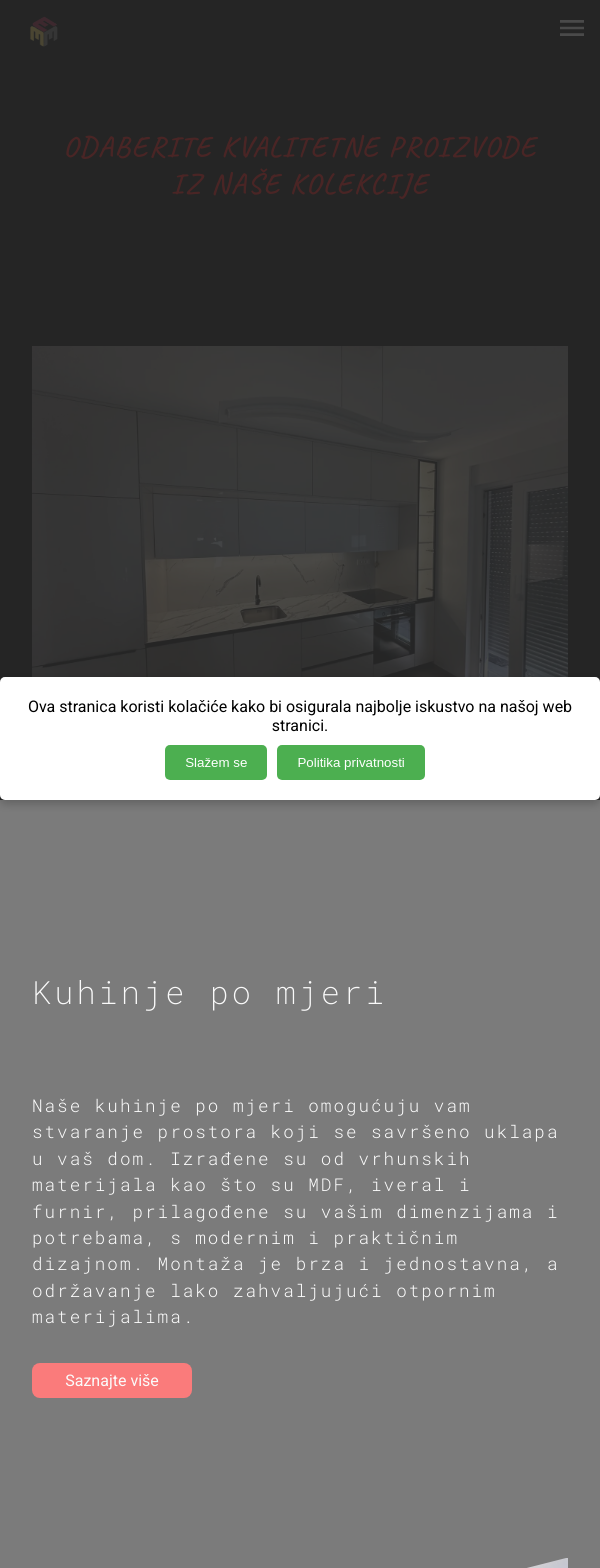
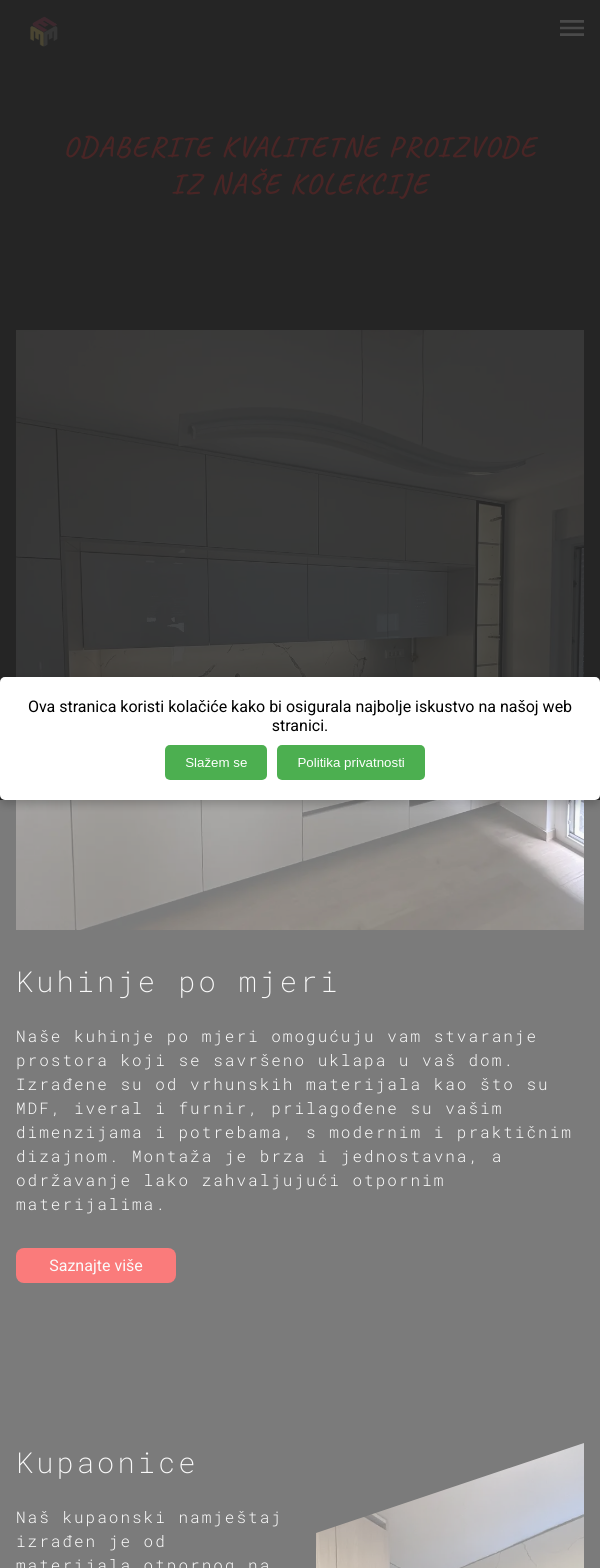
Before and after one commit to AlenZguric/in-3minterijeri, a React (Create React App) app: page /proizvodi in a window 600 px wide. Shown: the top 1568 px of the page. Built offline with nearby package versions, Linux system fonts and the light colour scheme; a web font is replaced by a local one.

Commit message:
"Updated galleryPage.css and galleryPage.scss: modified styles for .article-about, .article-about-box-descriptions, and .article-about-box elements, including layout, padding, margins, and image styling."

```diff
--- a/src/styles/pages/galleryPage.css
+++ b/src/styles/pages/galleryPage.css
@@ -169,23 +169,39 @@
   .gallery-page main .main-container .article-about {
     flex-direction: column;
     height: auto;
-    margin-bottom: 6rem;
+  }
+  .gallery-page main .main-container .article-about:nth-child(even) {
+    flex-direction: row-reverse;
+    position: relative;
+    height: 100%;
   }
   .gallery-page main .main-container .article-about .article-about-box-descriptions,
   .gallery-page main .main-container .article-about .article-about-box {
     width: 100%;
-    padding: 2rem;
+    padding: 1rem;
+    margin: 0;
+  }
+  .gallery-page main .main-container .article-about .article-about-box-descriptions img,
+  .gallery-page main .main-container .article-about .article-about-box img {
+    width: 100%;
+  }
+  .gallery-page main .main-container .article-about .article-about-box-descriptions img:nth-child(even),
+  .gallery-page main .main-container .article-about .article-about-box img:nth-child(even) {
+    display: flex;
+    position: relative;
+    top: 0;
+    left: 0;
+    width: 100%;
+    height: 100%;
   }
   .gallery-page main .main-container .article-about .article-about-box-descriptions h2,
   .gallery-page main .main-container .article-about .article-about-box h2 {
-    font-size: 2rem;
+    font-size: 1.8rem;
+    margin-bottom: 1.5rem;
   }
   .gallery-page main .main-container .article-about .article-about-box-descriptions p,
   .gallery-page main .main-container .article-about .article-about-box p {
-    font-size: 1.1rem;
-  }
-  .gallery-page main .main-container .article-about .article-about-box img {
-    height: 400px;
+    font-size: 1rem;
   }
 }
 @media (min-width: 768px) and (max-width: 991px) {
--- a/src/styles/pages/galleryPage.scss
+++ b/src/styles/pages/galleryPage.scss
@@ -199,25 +199,44 @@
         .article-about {
           flex-direction: column;
           height: auto;
-          margin-bottom: 6rem;
+          &:nth-child(even){
+            flex-direction: row-reverse;
+            position: relative;
+            height: 100%;
+          }
 
           .article-about-box-descriptions,
           .article-about-box {
-            width: 100%;
-            padding: 2rem;
+           width: 100%;
+            padding: 1rem;
+            margin: 0;
+
+
+
+            img {
+
+              width: 100%;
+              &:nth-child(even){
+                display: flex;
+                position: relative;
+                top: 0;
+                left: 0;
+                width: 100%;
+                height: 100%;
+              }
+            }
 
             h2 {
-              font-size: 2rem;
+              font-size: 1.8rem;
+              margin-bottom: 1.5rem;
             }
 
             p {
-              font-size: 1.1rem;
+              font-size: 1rem;
             }
           }
 
-          .article-about-box img {
-            height: 400px;
-          }
+
         }
       }
     }
```
Also changed, not shown: 1 other file (tests, documents, lock files or other folders).
